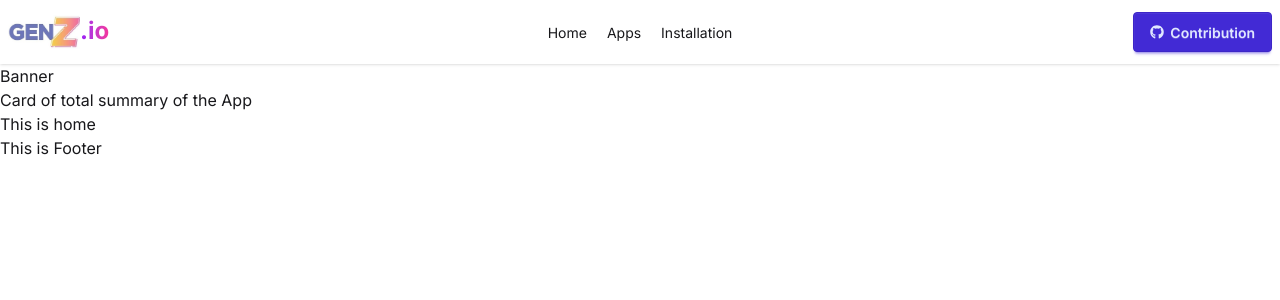
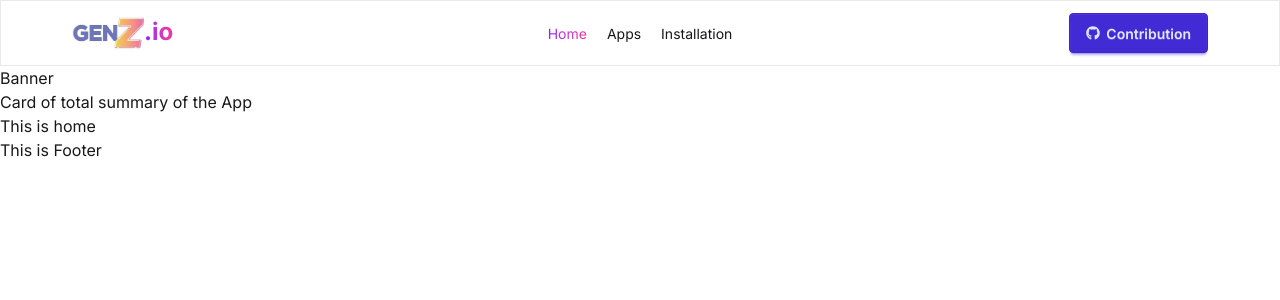
Before and after one commit to mehadiHasanDiner/app-zen-z.io, a React (Vite) app: page / in a window 1280 px wide. Shown: the top 300 px of the page. Built offline with nearby package versions, Linux system fonts and the light colour scheme.

Commit message:
navbar all section done

```diff
--- a/src/components/Header/Header.jsx
+++ b/src/components/Header/Header.jsx
@@ -6,19 +6,43 @@ import { FaGithub } from "react-icons/fa";
 const Header = () => {
   const links = (
     <>
-      <NavLink>
-        <li>Home</li>
+      <NavLink to="/">
+        {({ isActive }) => (
+          <li
+            className={
+              isActive ? "color-primary underline hover:font-bold" : ""
+            }
+          >
+            Home
+          </li>
+        )}
       </NavLink>
-      <NavLink>
-        <li>Apps</li>
+      <NavLink to="/apps">
+        {({ isActive }) => (
+          <li
+            className={
+              isActive ? "color-primary underline hover:font-bold" : ""
+            }
+          >
+            Apps
+          </li>
+        )}
       </NavLink>
-      <NavLink>
-        <li>Installation</li>
+      <NavLink to="/installation">
+        {({ isActive }) => (
+          <li
+            className={
+              isActive ? "color-primary underline hover:font-bold" : ""
+            }
+          >
+            Installation
+          </li>
+        )}
       </NavLink>
     </>
   );
   return (
-    <div className="navbar bg-base-100 shadow-sm">
+    <div className="navbar bg-base-100 max-w-6xl mx-auto">
       <div className="navbar-start">
         <div className="dropdown">
           <div tabIndex={0} role="button" className="btn btn-ghost lg:hidden">
@@ -48,9 +72,7 @@ const Header = () => {
         <Link to={"/"} className="flex">
           <img className="w-18" src={logo} alt="" />
           <p className="text-2xl font-bold">
-            <span className="bg-linear-to-r from-purple-600 to-pink-500 bg-clip-text text-transparent">
-              .io
-            </span>
+            <span className="color-primary">.io</span>
           </p>
         </Link>
       </div>
--- a/src/index.css
+++ b/src/index.css
@@ -7,3 +7,9 @@
 @theme {
     --font-display: "Inter", sans-serif;
 }
+
+@layer components {
+    .color-primary {
+        @apply bg-linear-to-r from-purple-600 to-pink-500 bg-clip-text text-transparent;
+    }
+}
--- a/src/pages/Root/Root.jsx
+++ b/src/pages/Root/Root.jsx
@@ -6,7 +6,9 @@ import { Outlet } from "react-router";
 const Root = () => {
   return (
     <div className="font-display">
-      <Header></Header>
+      <div className="border border-[#E9E9E9]">
+        <Header></Header>
+      </div>
       <Outlet></Outlet>
       <Footer></Footer>
     </div>
```
